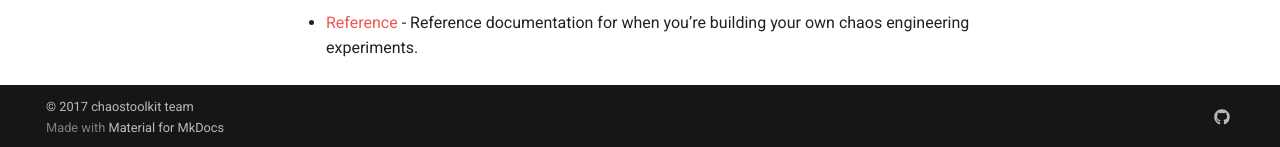
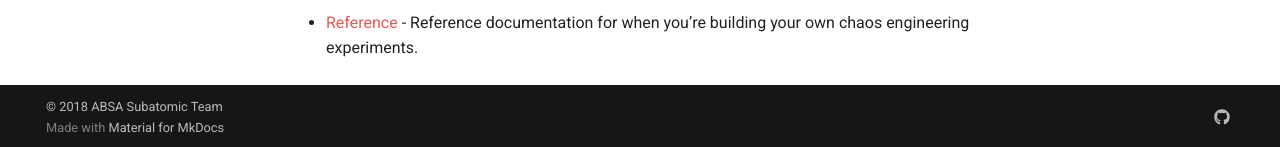
Before and after one commit to absa-subatomic-legacy/subatomic-documentation, an MkDocs documentation site: the page built from sources/index.md, in a window 1280 px wide and 1027 px high, cut to the strip 344-1027 px from the top of the window. Shown: the part 533-680 px from the top of the strip. Built offline with MkDocs 1.6.1 and Material for MkDocs 9.7.7, drawn with Linux system fonts in a browser that asks for light colours; comment, search, counter and statistics services are not loaded; old or Windows-style settings are respelled for this version of MkDocs; some of the changed text lies outside the part shown.

Commit message:
Added logo

```diff
--- a/mkdocs.yml
+++ b/mkdocs.yml
@@ -1,11 +1,12 @@
-site_name: ABSA Atomist
-site_author: The chaostoolkit Team
-site_description: Chaos Toolkit
-copyright: '&copy; 2017 chaostoolkit team'
+site_name: ABSA Subatomic
+site_author: The ABSA Subatomic Team
+site_description: ABSA Subatomic
+copyright: '&copy; 2018 ABSA Subatomic Team'
 
 # Configuration
 theme:
   name: material
+  logo: 'images/subatomic.svg'
   palette:
     primary: 'red'
     accent: 'red'
```
Also changed, not shown: sources/images/subatomic.svg (added).
